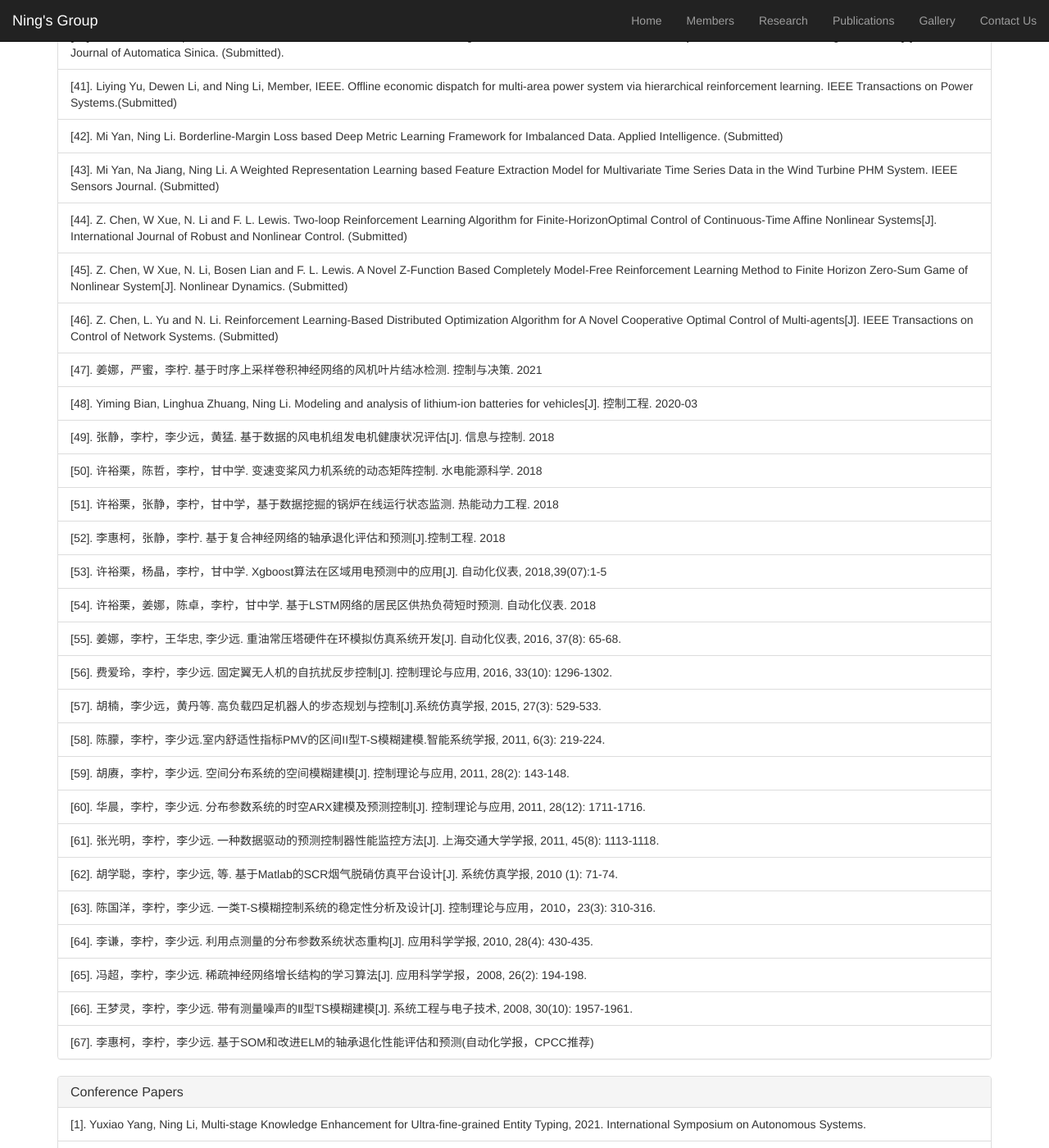
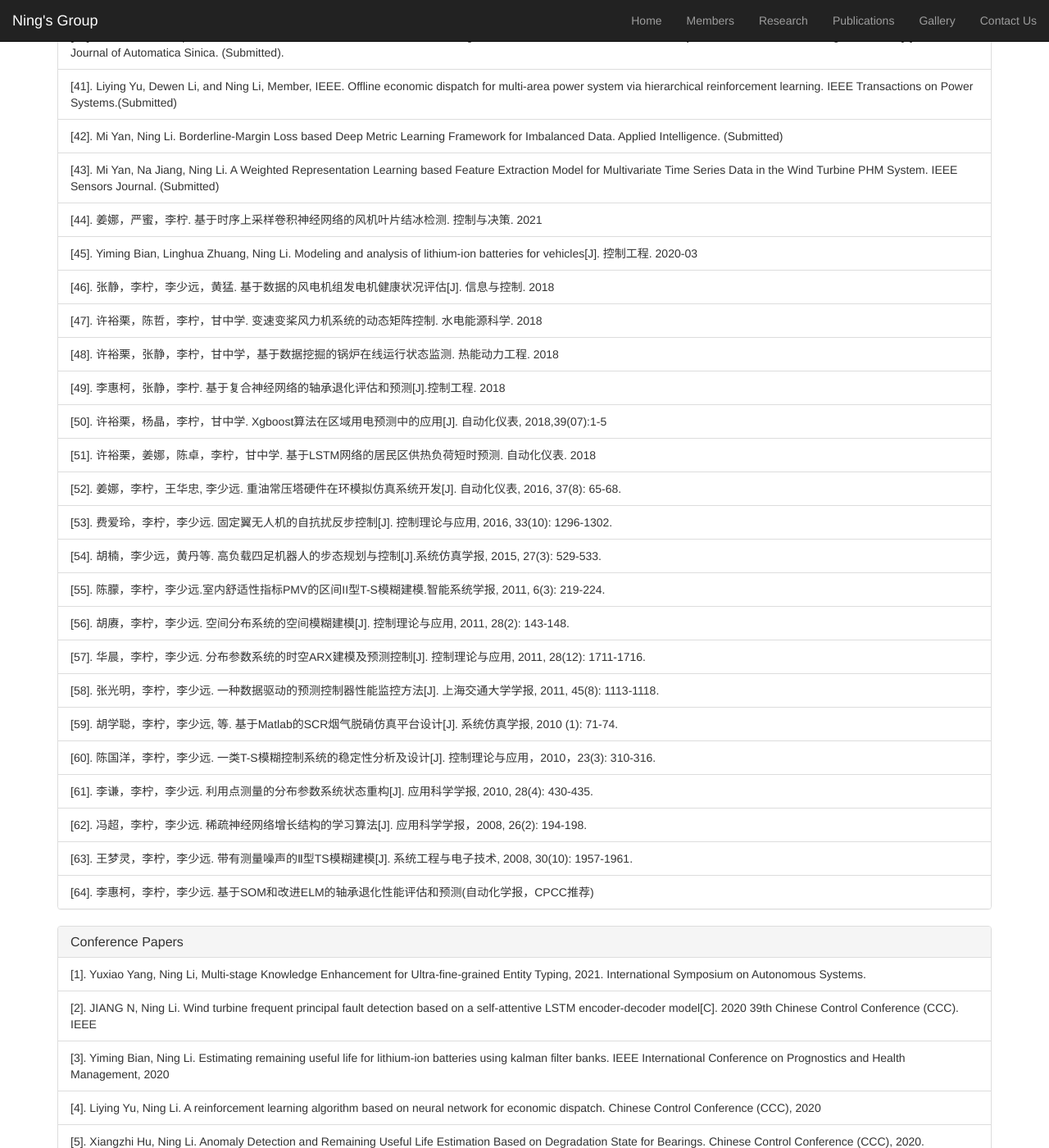
Before and after one commit to academic532/academic532.github.io, a Jekyll site: the page built from publications/index.html, in a window 1280 px wide and 1400 px high, scrolled down 2175 px. Shown: the whole window at 82% size. Built offline with Jekyll 4.4.1, drawn with Linux system fonts in a browser that asks for light colours; nearby versions of some CDN libraries; some of the changed text lies outside the part shown.

Commit message:
论文专利更新

```diff
--- a/_data/publications.json
+++ b/_data/publications.json
@@ -47,9 +47,6 @@
          "Liying Yu, Dewen Li, and Ning Li, Member, IEEE. Offline economic dispatch for multi-area power system via hierarchical reinforcement learning. IEEE Transactions on Power Systems.(Submitted)",
          "Mi Yan, Ning Li. Borderline-Margin Loss based Deep Metric Learning Framework for Imbalanced Data. Applied Intelligence. (Submitted)",
          "Mi Yan, Na Jiang, Ning Li. A Weighted Representation Learning based Feature Extraction Model for Multivariate Time Series Data in the Wind Turbine PHM System. IEEE Sensors Journal. (Submitted)",
-         "Z. Chen, W Xue, N. Li and F. L. Lewis. Two-loop Reinforcement Learning Algorithm for Finite-HorizonOptimal Control of Continuous-Time Affine Nonlinear Systems[J]. International Journal of Robust and Nonlinear Control. (Submitted)",
-         "Z. Chen, W Xue, N. Li, Bosen Lian and F. L. Lewis. A Novel Z-Function Based Completely Model-Free Reinforcement Learning Method to Finite Horizon Zero-Sum Game of Nonlinear System[J]. Nonlinear Dynamics. (Submitted)",
-         "Z. Chen, L. Yu and N. Li. Reinforcement Learning-Based Distributed Optimization Algorithm for A Novel Cooperative Optimal Control of Multi-agents[J]. IEEE Transactions on Control of Network Systems. (Submitted)",
 
          "姜娜，严蜜，李柠. 基于时序上采样卷积神经网络的风机叶片结冰检测. 控制与决策. 2021",
          "Yiming Bian, Linghua Zhuang, Ning Li. Modeling and analysis of lithium-ion batteries for vehicles[J]. 控制工程. 2020-03",
@@ -132,7 +129,7 @@
          "Li Q, Li N, Li S. An optimal point-wise control method for parabolic distributed parameter systems[C]//Control Automation Robotics & Vision (ICARCV), 2010 11th International Conference on. IEEE, 2010: 1478-1482.(SCI/EI)",
          "Wang M, Li N, Li S. Type-2 TS fuzzy modeling for the dynamic systems with measurement noise[C]//Fuzzy Systems, 2008. FUZZ-IEEE 2008.(IEEE World Congress on Computational Intelligence). IEEE International Conference on. IEEE, 2008: 443-448. ",
          "Feng Chao, Li Ning, Li Shaoyuan. Learning Algorithms of Growing Sparse Neural Networks. International Conference on Modelling, Identification and Control, June 28-July 2, 2008(EI) ",
-         "Wang Ruogu, Li Ning. A novel feature enhancement module for small object detection. 2022 IEEE International Conference on Industrial Technology.",
+         "Wang Ruogu, Li Ning. A novel feature enhancement module for small object detection. 2022 IEEE International Conference on Industrial Technology.(Submitted)",
          "卞一鸣, 庄玲华, 李柠. 车载锂电池生热模型建模与分析[A]. 中国自动化学会过程控制专业委员会.第30届中国过程控制会议（CPCC 2019）",
          "胡祥志，庄玲华，李柠. BP-PID 算法在电动汽车空调温度控制中的应用.CPCC2019",
          "严蜜, 李柠, 甘中学. 基于非监督特征深度学习的手写数字识别.CPCC2018",
```
